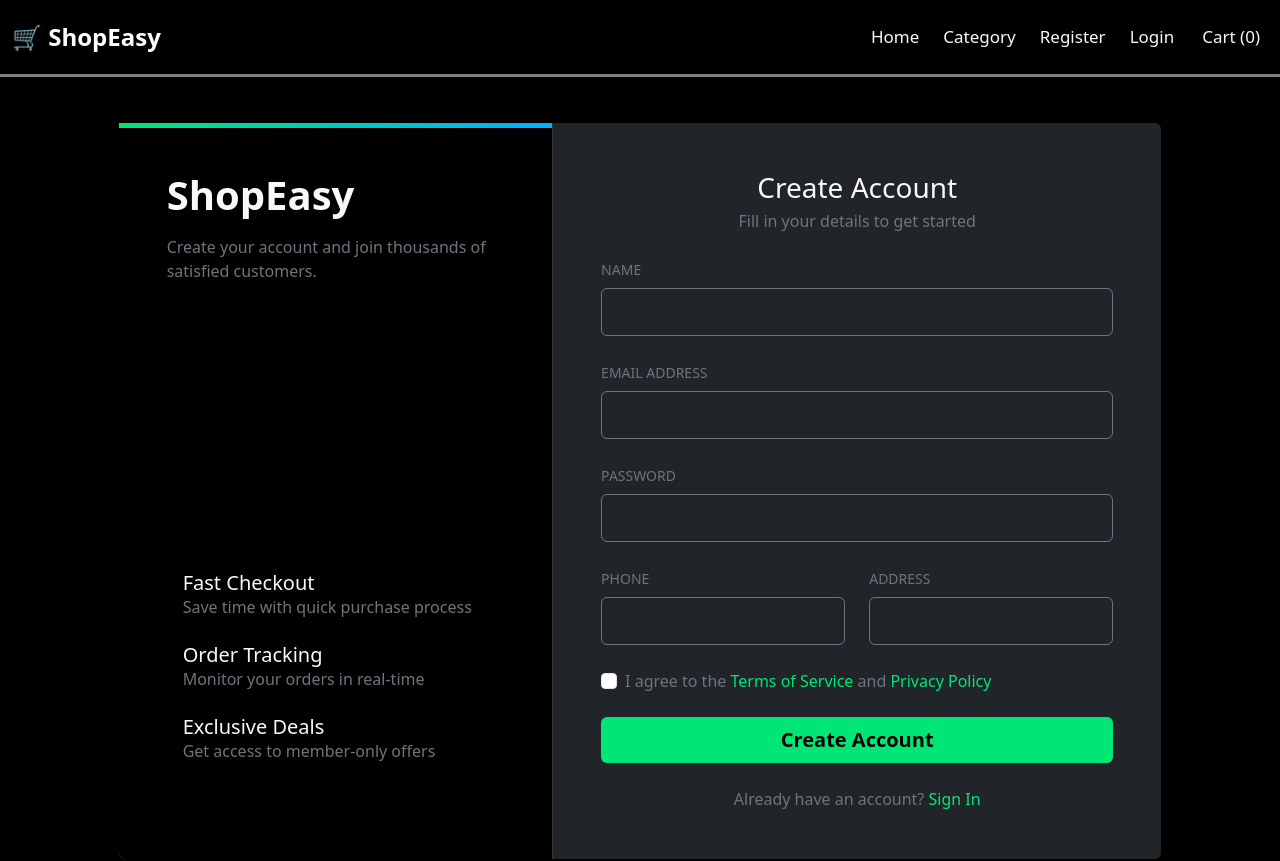
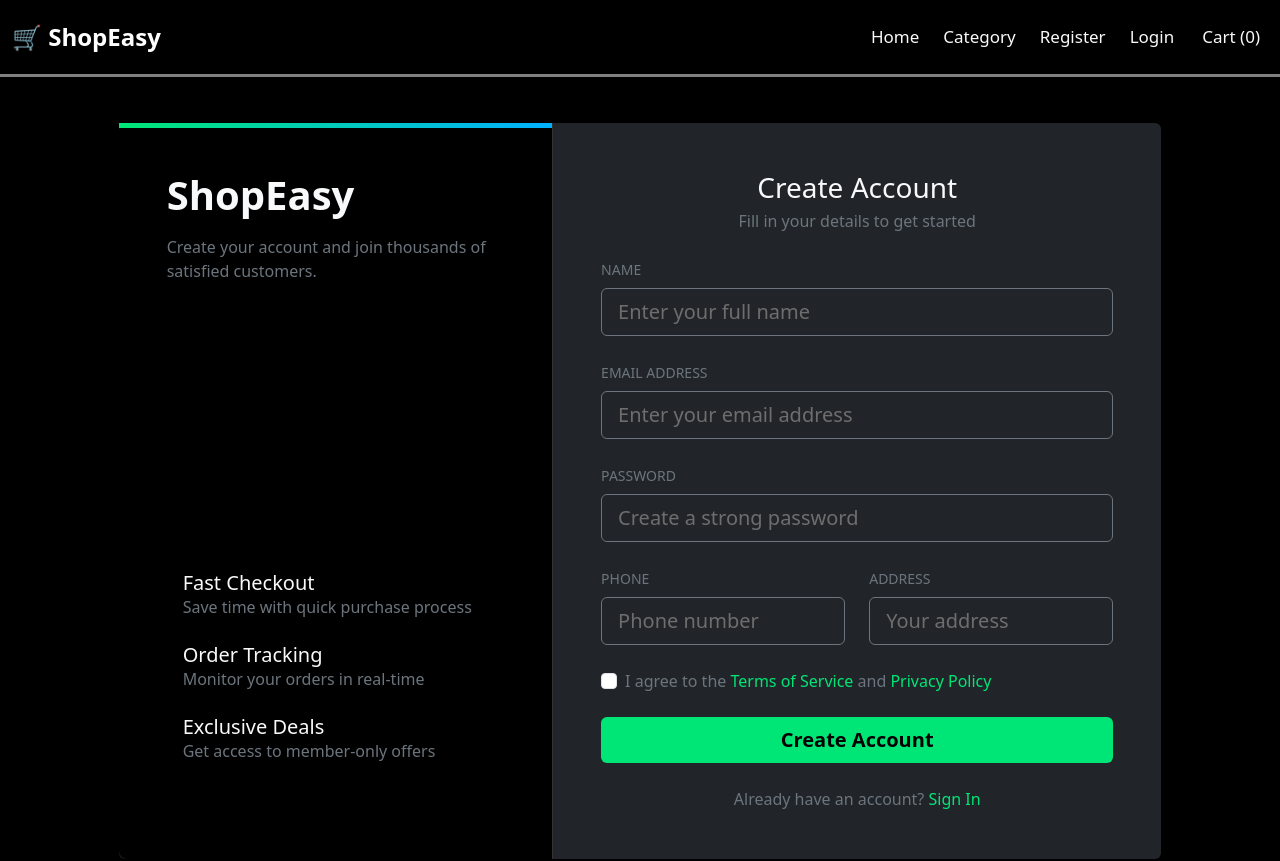
Before and after one commit to sannya07/ShopEasy, a React (Vite) app in the folder frontend/: page /register in a window 1280 px wide. Shown: the top 861 px of the page. Built offline with nearby package versions, Linux system fonts and the light colour scheme.

Commit message:
fixed placeholder

```diff
--- a/frontend/src/index.css
+++ b/frontend/src/index.css
@@ -26,3 +26,8 @@
   flex-direction: column;
   height: 70vh;
 }
+
+.white-placeholder::placeholder {
+  color: gray;
+  opacity: 0.8; /* optional: control visibility */
+}
--- a/frontend/src/pages/Auth/Login.jsx
+++ b/frontend/src/pages/Auth/Login.jsx
@@ -105,7 +105,7 @@ const Login = () => {
                         <label htmlFor="inputEmail" className="form-label text-secondary small text-uppercase">Email address</label>
                         <input
                           type="email"
-                          className="form-control form-control-lg bg-dark text-light border-secondary"
+                          className="form-control form-control-lg bg-dark text-light border-secondary white-placeholder"
                           id="inputEmail"
                           placeholder="Enter your email address"
                           required
@@ -119,7 +119,7 @@ const Login = () => {
                         <label htmlFor="inputPassword" className="form-label text-secondary small text-uppercase">Password</label>
                         <input
                           type="password"
-                          className="form-control form-control-lg bg-dark text-light border-secondary"
+                          className="form-control form-control-lg bg-dark text-light border-secondary white-placeholder"
                           id="inputPassword"
                           placeholder="Enter your password"
                           required
--- a/frontend/src/pages/Auth/Register.jsx
+++ b/frontend/src/pages/Auth/Register.jsx
@@ -108,7 +108,7 @@ const Register = () => {
                           type="text"
                           value={name}
                           onChange={(e) => setName(e.target.value)}
-                          className="form-control form-control-lg bg-dark text-light border-secondary"
+                          className="form-control form-control-lg bg-dark text-white border-secondary white-placeholder"
                           id="inputName"
                           placeholder="Enter your full name"
                           required
@@ -117,12 +117,12 @@ const Register = () => {
                       </div>
 
                       <div className="mb-4">
-                        <label htmlFor="inputEmail" className="form-label text-secondary small text-uppercase">Email address</label>
+                        <label htmlFor="inputEmail" className="form-label text-secondary small text-uppercase white-placeholder">Email address</label>
                         <input
                           type="email"
                           value={email}
                           onChange={(e) => setEmail(e.target.value)}
-                          className="form-control form-control-lg bg-dark text-light border-secondary"
+                          className="form-control form-control-lg bg-dark text-light border-secondary white-placeholder"
                           id="inputEmail"
                           placeholder="Enter your email address"
                           required
@@ -131,12 +131,12 @@ const Register = () => {
                       </div>
 
                       <div className="mb-4">
-                        <label htmlFor="inputPassword" className="form-label text-secondary small text-uppercase">Password</label>
+                        <label htmlFor="inputPassword" className="form-label text-secondary small text-uppercase white-placeholder">Password</label>
                         <input
                           type="password"
                           value={password}
                           onChange={(e) => setPassword(e.target.value)}
-                          className="form-control form-control-lg bg-dark text-light border-secondary"
+                          className="form-control form-control-lg bg-dark text-light border-secondary white-placeholder"
                           id="inputPassword"
                           placeholder="Create a strong password"
                           required
@@ -146,12 +146,12 @@ const Register = () => {
 
                       <div className="row">
                         <div className="col-md-6 mb-4">
-                          <label htmlFor="inputPhone" className="form-label text-secondary small text-uppercase">Phone</label>
+                          <label htmlFor="inputPhone" className="form-label text-secondary small text-uppercase white-placeholder">Phone</label>
                           <input
                             type="text"
                             value={phone}
                             onChange={(e) => setPhone(e.target.value)}
-                            className="form-control form-control-lg bg-dark text-light border-secondary"
+                            className="form-control form-control-lg bg-dark text-light border-secondary white-placeholder"
                             id="inputPhone"
                             placeholder="Phone number"
                             required
@@ -160,12 +160,12 @@ const Register = () => {
                         </div>
 
                         <div className="col-md-6 mb-4">
-                          <label htmlFor="inputAddress" className="form-label text-secondary small text-uppercase">Address</label>
+                          <label htmlFor="inputAddress" className="form-label text-secondary small text-uppercase white-placeholder">Address</label>
                           <input
                             type="text"
                             value={address}
                             onChange={(e) => setAddress(e.target.value)}
-                            className="form-control form-control-lg bg-dark text-light border-secondary"
+                            className="form-control form-control-lg bg-dark text-light border-secondary white-placeholder"
                             id="inputAddress"
                             placeholder="Your address"
                             required
```
